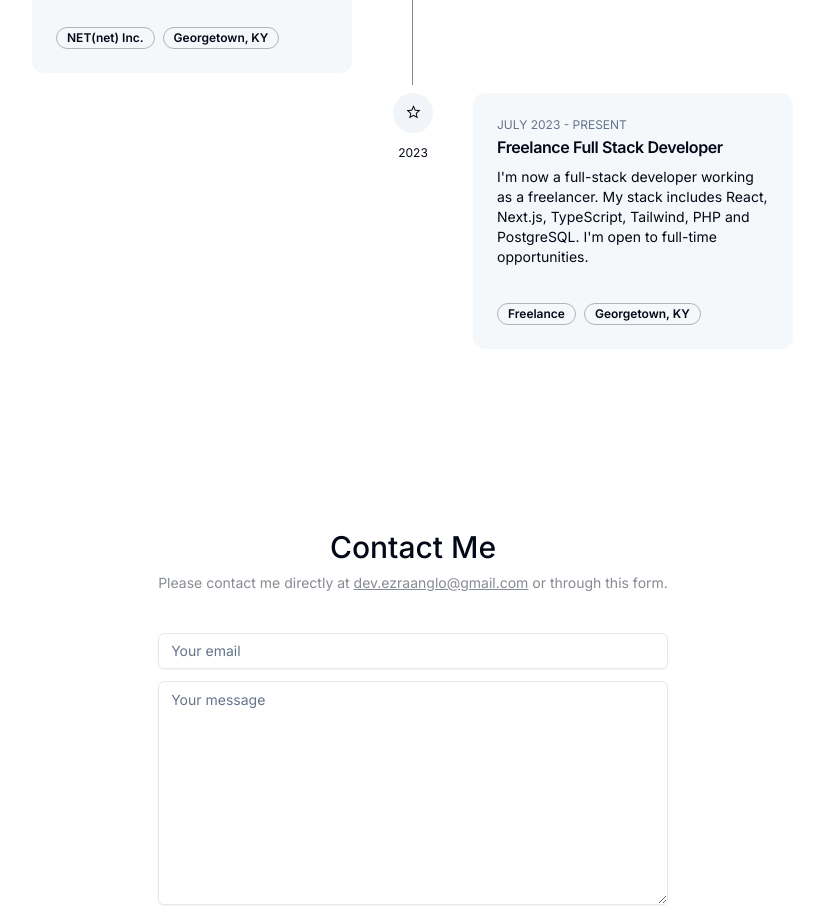
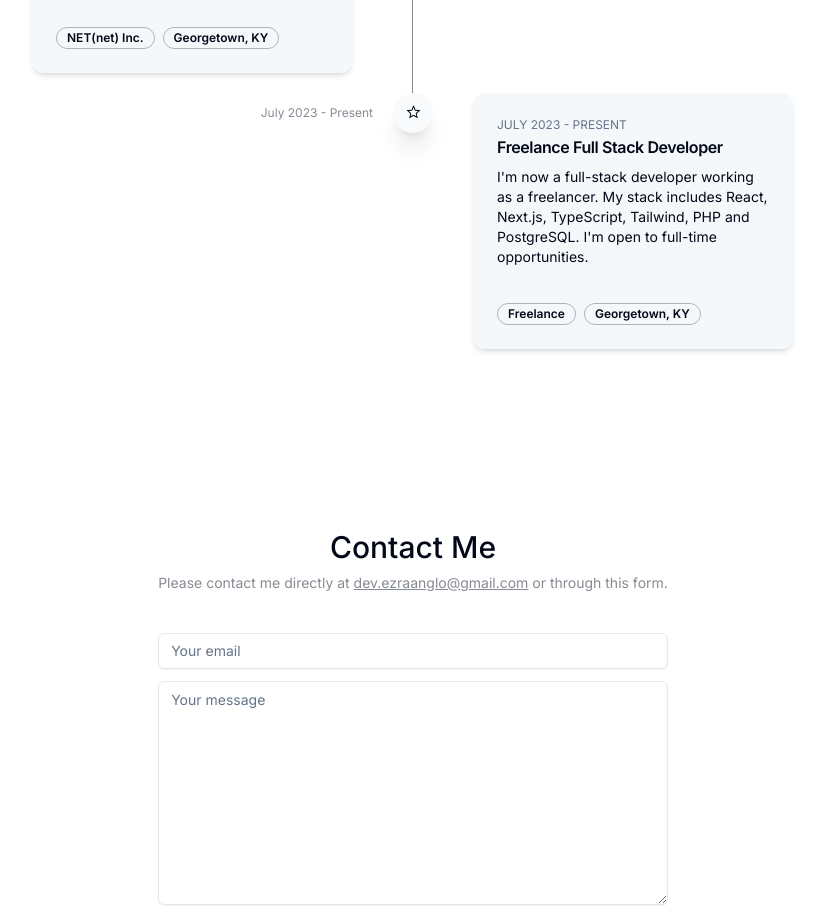
Before and after one commit to ezanglo/portfolio, a Next.js app: page / in a window 1280 px wide. Shown: the part 4820-5735 px from the top of the page, without its empty margins (227-1051 px from the left). Built offline with nearby package versions, Linux system fonts and the light colour scheme.

Commit message:
Experience UI adjustments

```diff
--- a/components/contact-section.tsx
+++ b/components/contact-section.tsx
@@ -25,10 +25,11 @@ export default function ContactSection() {
         or through this form.
       </p>
       <form className="flex flex-col gap-3 pt-10">
-        <Input placeholder="Your email" />
+        <Input placeholder="Your email" type="email" />
         <Textarea placeholder="Your message" className="h-56" />
-        <Button className="rounded-full">
-          Submit <SendHorizonal className="ml-2 w-4 h-4" />{" "}
+        <Button className="rounded-full hover:scale-110 group mr-auto">
+          Submit{" "}
+          <SendHorizonal className="ml-2 w-4 h-4 transition-all group-hover:translate-x-1" />
         </Button>
       </form>
     </section>
--- a/components/experience-card.tsx
+++ b/components/experience-card.tsx
@@ -35,16 +35,15 @@ export default function ExperienceCard({
         <div className="absolute flex flex-col justify-center items-center -left-5 md:left-[initial] md:group-even:-left-5 md:group-odd:-right-5">
           <span
             className={cn(
-              "flex items-center justify-center w-10 h-10 bg-secondary rounded-full ring-8 ring-background"
+              "p-3 flex items-center justify-center w-10 h-10 bg-primary-foreground rounded-full shadow-xl"
             )}
           >
             {icon}
           </span>
-          <span className="bg-background text-xs py-3">{year}</span>
         </div>
         <Card
           className={cn(
-            "flex flex-col w-[20rem] gap-3 h-full bg-secondary/70 shadow-none border-none",
+            "flex flex-col w-[20rem] gap-3 h-full bg-secondary/70 border-none shadow-md",
             "ml-10 md:ml-[initial] md:group-even:ml-10 md:group-odd:mr-10"
           )}
         >
@@ -71,7 +70,15 @@ export default function ExperienceCard({
           </CardFooter>
         </Card>
       </div>
-      <div></div>
+      <div
+        className={cn(
+          "flex mt-2 text-xs items-center justify-center h-6 text-secondary-foreground/50",
+          "group-even:mr-10 group-even:justify-end",
+          "group-odd:ml-10 group-odd:justify-start"
+        )}
+      >
+        {date}
+      </div>
     </div>
   );
 }
--- a/components/experience-section.tsx
+++ b/components/experience-section.tsx
@@ -8,13 +8,13 @@ import ExperienceCard from "./experience-card";
 import SectionHeading from "./section-heading";
 
 export const fadeInAnimationVariants = {
-  initial: {
+  initial: (index: number) => ({
     opacity: 0,
-    y: 100,
-  },
+    x: index % 2 === 0 ? 100 : -100,
+  }),
   animate: (index: number) => ({
     opacity: 1,
-    y: 0,
+    x: 0,
     transition: {
       delay: 0.03 * index,
     },
```
